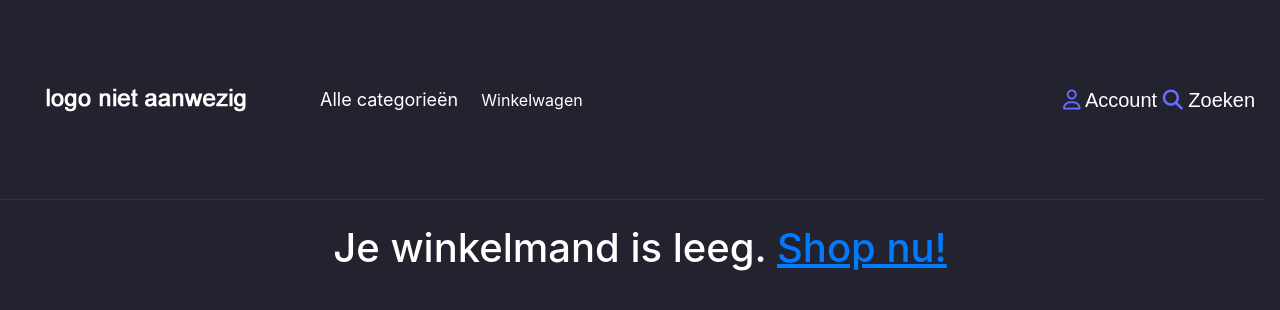
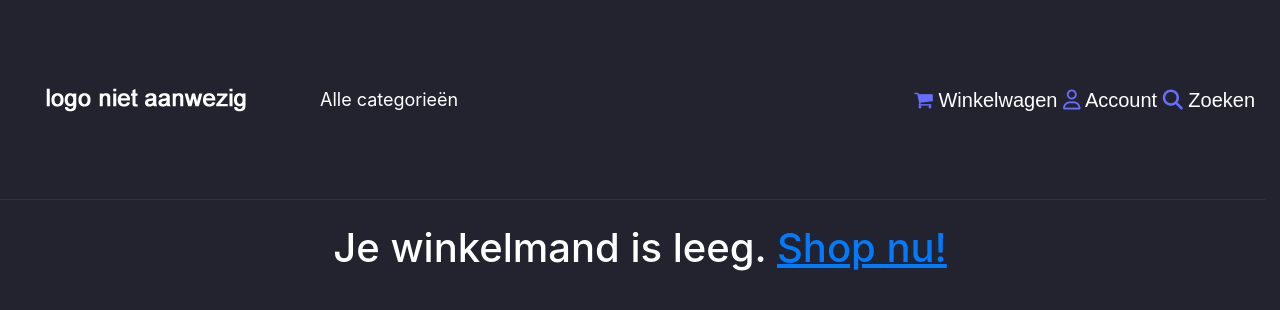
Before and after one commit to BertilVossebelt/nerdygadgets, a PHP site: page /nerdygadgets/Cart.php in a window 1280 px wide. Shown: the top 310 px of the page. Run offline with PHP 8.4, Linux system fonts and the light colour scheme; data that the repository does not hold is empty; some libraries are stand-ins or nearby versions; some web fonts are replaced.

Commit message:
winkelwagen logo in header

```diff
--- a/Public/CSS/style.css
+++ b/Public/CSS/style.css
@@ -267,6 +267,9 @@ ul#ul-class-price li {
 .HrefDecoration i.account {
     color: #676EFF;
 }
+.HrefDecoration i.cart {
+    color: #676EFF;
+}
 .HrefDecoration i.search {
     color: #676EFF;
 }
--- a/header.php
+++ b/header.php
@@ -51,11 +51,13 @@ $databaseConnection = connectToDatabase();
                 <li>
                     <a href="categories.php" class="HrefDecoration">Alle categorieën</a>
                 </li>
-                    <a href="Cart.php" class="HrefDecoration">Winkelwagen <?php if(count($cart) != 0) print("[".count($cart)."]")?></a>
             </ul>
         </div>
 <!-- code voor US3: zoeken -->
         <ul id="ul-class-navigation">
+            <li>
+                <a href="Cart.php" class="HrefDecoration"><i class="fa fa-shopping-cart cart" aria-hidden="true"></i> Winkelwagen <?php if(count($cart) != 0) print("[".count($cart)."]")?></a>
+            </li>
             <li>
                 <a href="account.php" class="HrefDecoration"><i class="fa fa-user-o account" aria-hidden="true"></i> Account</a>
             </li>
```
